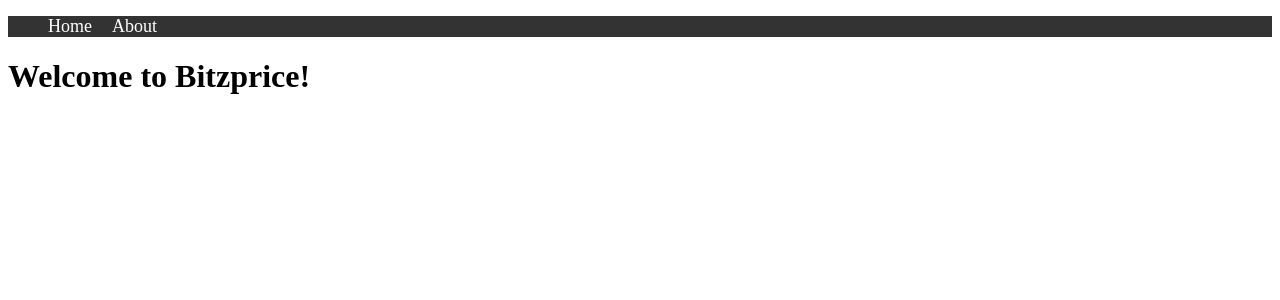
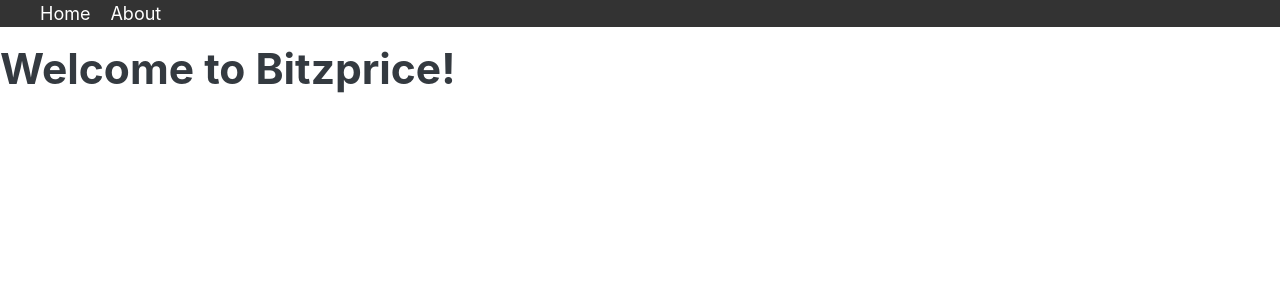
Before and after one commit to fabianvelizok/bitzprice, a Next.js app: page / in a window 1280 px wide. Shown: the top 300 px of the page. Built offline with nearby package versions, Linux system fonts and the light colour scheme.

Commit message:
Add a basic layout

```diff
--- /dev/null
+++ b/components/Layout.js
@@ -0,0 +1,15 @@
+import Head from 'next/head';
+import Navbar from './Navbar';
+
+const Layout = (props) => (
+  <main>
+    <Head>
+      <title>Bitzprice</title>
+      <link rel="stylesheet" href="https://bootswatch.com/4/litera/bootstrap.min.css" />
+    </Head>
+    <Navbar />
+    {props.children}
+  </main>
+);
+
+export default Layout;
--- a/pages/index.js
+++ b/pages/index.js
@@ -1,10 +1,9 @@
-import Navbar from '../components/Navbar';
+import Layout from '../components/Layout';
 
 const Index = () => (
-  <div>
-    <Navbar />
+  <Layout>
     <h1>Welcome to Bitzprice!</h1>
-  </div>
+  </Layout>
 );
 
 export default Index;
```
Also changed, not shown: pages/about.js (+3 -4 lines).
